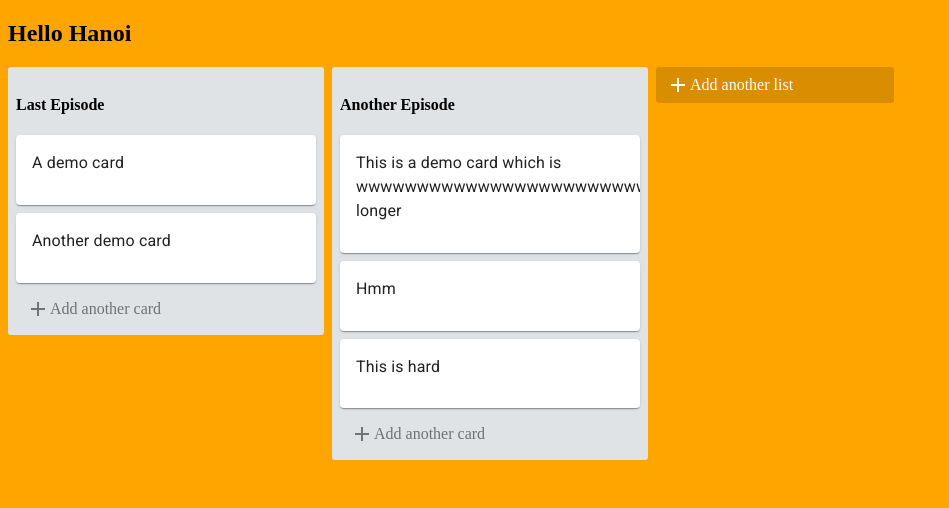
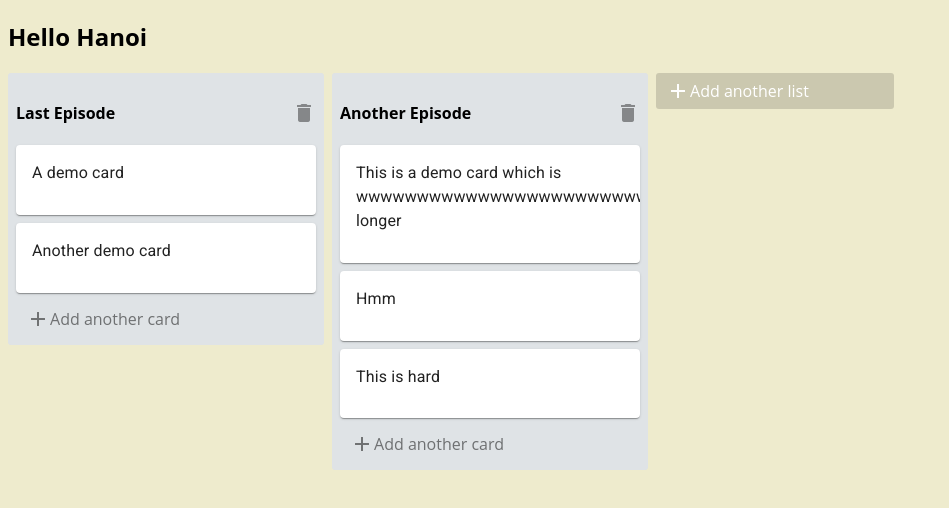
Before and after one commit to khuctrang/trello-clone, a React (Create React App) app: page / in a window 1280 px wide. Shown: the top 508 px of the page, without its empty margins (0-949 px from the left). Built offline with nearby package versions, Linux system fonts and the light colour scheme.

Commit message:
finish persist delete list/card actions

```diff
--- a/package.json
+++ b/package.json
@@ -5,6 +5,7 @@
   "dependencies": {
     "@material-ui/core": "^4.6.1",
     "@material-ui/icons": "^4.5.1",
+    "lodash": "^4.17.15",
     "react": "^16.11.0",
     "react-beautiful-dnd": "^12.1.0",
     "react-dom": "^16.11.0",
--- a/src/actions/cardsActions.js
+++ b/src/actions/cardsActions.js
@@ -1,9 +1,11 @@
 import { actionTypes } from ".";
+import uuid from "uuidv4";
 
 const action = (type, payload) => ({ type, payload });
 
 export const addCard = (listId, text) => {
-  return action(actionTypes.ADD_CARD, { listId, text });
+  const id = uuid();
+  return action(actionTypes.ADD_CARD, { listId, text, id });
 };
 
 export const editCard = (id, listId, newText) =>
--- a/src/actions/listsActions.js
+++ b/src/actions/listsActions.js
@@ -38,7 +38,7 @@ export const sort = (
 export const editListTitle = (listId, newTitle) =>
   action(actionTypes.EDIT_LIST_TITLE, { listId, newTitle });
 
-export const deleteList = listId => (dispatch, getState) => {
+export const deleteList = listId => {
   /* const boardId = getState().activeBoard; */
   const boardId = "board-0";
   return action(actionTypes.DELETE_LIST, { listId, boardId });
--- a/src/components/List/TrelloList.js
+++ b/src/components/List/TrelloList.js
@@ -1,14 +1,72 @@
-import React, { useEffect } from "react";
+import React, { useState, useEffect } from "react";
 import TrelloCard from "../Card/TrelloCard";
 import TrelloActionButton from "../ActionButton/TrelloActionButton";
 import { Droppable, Draggable } from "react-beautiful-dnd";
 import { connect } from "react-redux";
 
-import { ListContainer } from "./TrelloListStyle";
+import { editListTitle, deleteList } from "../../actions";
+import { Icon } from "@material-ui/core/Icon";
 
-const TrelloList = ({ title, cards, listId, index, cardList }) => {
+import {
+  ListContainer,
+  TitleContainer,
+  DeleteButton,
+  ListTitle,
+  StyledInput
+} from "./TrelloListStyle";
+
+const TrelloList = ({
+  title,
+  cards,
+  listId,
+  index,
+  cardList,
+  deleteList,
+  editListTitle,
+  dispatch
+}) => {
   console.log(cards);
   /* console.log(cardList); */
+
+  const [isEditing, setIsEditing] = useState(false);
+  const [listTitle, setListTitle] = useState(title);
+
+  const renderEditInput = () => {
+    return (
+      <form onSubmit={handleFinishEditing}>
+        <StyledInput
+          type="text"
+          value={listTitle}
+          onChange={handleChange}
+          autoFocus
+          onFocus={handleFocus}
+          onBlur={handleFinishEditing}
+        />
+      </form>
+    );
+  };
+
+  const handleFocus = e => {
+    console.log("hi");
+
+    e.target.select();
+  };
+
+  const handleChange = e => {
+    e.preventDefault();
+    setListTitle(e.target.value);
+  };
+
+  const handleFinishEditing = e => {
+    setIsEditing(false);
+    editListTitle(listId, listTitle);
+  };
+
+  const handleDeleteList = () => {
+    deleteList(listId);
+    console.log("deleteeeeeee");
+  };
+
   return (
     <Draggable draggableId={String(listId)} index={index}>
       {provider => (
@@ -17,7 +75,7 @@ const TrelloList = ({ title, cards, listId, index, cardList }) => {
           ref={provider.innerRef}
           {...provider.dragHandleProps}
         >
-          <Droppable droppableId={String(listId)} type="card">
+          {/* <Droppable droppableId={String(listId)} type="card">
             {provider => (
               <div {...provider.droppableProps} ref={provider.innerRef}>
                 <h4>{title}</h4>
@@ -38,6 +96,36 @@ const TrelloList = ({ title, cards, listId, index, cardList }) => {
                 <TrelloActionButton listId={listId} />
               </div>
             )}
+          </Droppable> */}
+          <Droppable droppableId={String(listId)} type="card">
+            {provider => (
+              <div {...provider.droppableProps} ref={provider.innerRef}>
+                {isEditing ? (
+                  renderEditInput()
+                ) : (
+                  <TitleContainer onDoubleClick={() => setIsEditing(true)}>
+                    <ListTitle>{listTitle}</ListTitle>
+                    <DeleteButton onClick={handleDeleteList}>
+                      delete
+                    </DeleteButton>
+                  </TitleContainer>
+                )}
+                {cards.map((cardId, index) => {
+                  const card = cardList[cardId];
+                  return (
+                    <TrelloCard
+                      key={card.id}
+                      text={card.text}
+                      id={card.id}
+                      index={index}
+                      listId={listId}
+                    />
+                  );
+                })}
+                {provider.placeholder}
+                <TrelloActionButton listId={listId} />
+              </div>
+            )}
           </Droppable>
         </ListContainer>
       )}
@@ -49,4 +137,6 @@ const mapStateToProps = state => {
   return { cardList: state.cards };
 };
 
-export default connect(mapStateToProps)(TrelloList);
+export default connect(mapStateToProps, { deleteList, editListTitle })(
+  TrelloList
+);
--- a/src/components/List/TrelloListStyle.js
+++ b/src/components/List/TrelloListStyle.js
@@ -1,4 +1,5 @@
 import styled from "styled-components";
+import Icon from "@material-ui/core/Icon";
 
 export const ListContainer = styled.div`
   background-color: #dfe3e6;
@@ -8,3 +9,36 @@ export const ListContainer = styled.div`
   height: 100%;
   margin: 0 8px 0 0;
 `;
+
+export const StyledInput = styled.input`
+  width: 100%;
+  border: none;
+  outline-color: blue;
+  border-radius: 3px;
+  margin-bottom: 3px;
+  padding: 5px;
+`;
+
+export const TitleContainer = styled.div`
+  width: 100%;
+  display: flex;
+  justify-content: space-between;
+  align-items: center;
+  cursor: pointer;
+`;
+
+export const DeleteButton = styled(Icon)`
+  cursor: pointer;
+  transition: opacity 0.3s ease-in-out;
+  opacity: 0.4;
+  &:hover {
+    opacity: 0.8;
+  }
+`;
+
+export const ListTitle = styled.h4`
+  transition: background 0.3s ease-in;
+  ${TitleContainer}:hover & {
+    background: #ccc;
+  }
+`;
--- a/src/index.js
+++ b/src/index.js
@@ -12,7 +12,8 @@ const { persistor, store } = Store();
 
 const GlobalStyle = createGlobalStyle`
   html {
-    background-color: orange;
+    background-color:#eeebcd;
+    font-family: "Open Sans", sans-serif;
   }
 `;
 
--- a/src/reducers/boardsReducer.js
+++ b/src/reducers/boardsReducer.js
@@ -41,12 +41,12 @@ const boardsReducer = (state = initialState, { type, payload }) => {
       return state;
     }
     case actionTypes.DELETE_LIST: {
-      const { listID, boardID } = payload;
-      const board = state[boardID];
+      const { listId, boardId } = payload;
+      const board = state[boardId];
       const lists = board.lists;
-      const newLists = lists.filter(id => id !== listID);
+      const newLists = lists.filter(id => id !== listId);
       board.lists = newLists;
-      return { ...state, [boardID]: board };
+      return { ...state, [boardId]: board };
     }
 
     case actionTypes.ADD_BOARD: {
--- a/src/reducers/cardsReducer.js
+++ b/src/reducers/cardsReducer.js
@@ -1,4 +1,5 @@
 import { actionTypes } from "../actions";
+import _ from "lodash";
 
 const initialState = {
   "card-0": {
@@ -50,9 +51,10 @@ const cardsReducer = (state = initialState, { type, payload }) => {
     }
 
     case actionTypes.DELETE_CARD: {
+      console.log("delete card reducer called");
       const { id } = payload;
-      const newState = state;
-      delete newState[id];
+      const newState = _.omit(state, [id]);
+
       return newState;
     }
     default:
--- a/src/reducers/listsReducer.js
+++ b/src/reducers/listsReducer.js
@@ -1,4 +1,5 @@
 import { actionTypes } from "../actions";
+import _ from "lodash";
 
 const initialState = {
   "list-0": {
@@ -97,9 +98,9 @@ const listsReducer = (state = initialState, { type, payload }) => {
 
     /* DELETE_LIST */
     case actionTypes.DELETE_LIST: {
+      console.log("ahihihih");
       const { listId } = payload;
-      const newState = state;
-      delete newState[listId];
+      const newState = _.omit(state, [listId]);
       return newState;
     }
 
```
